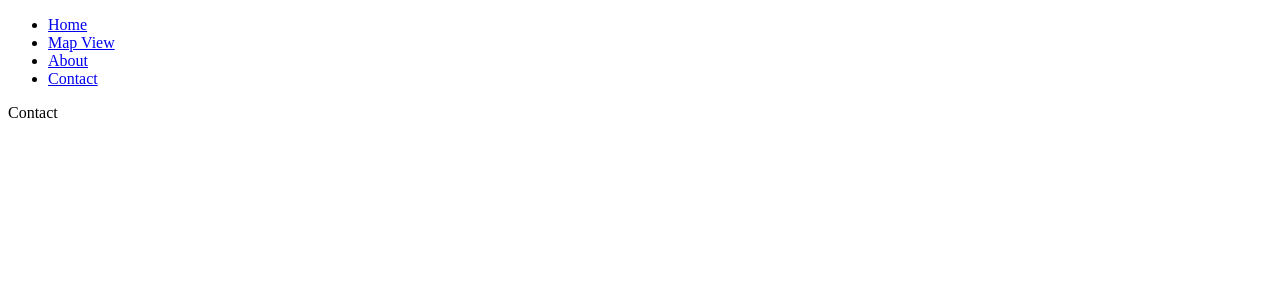
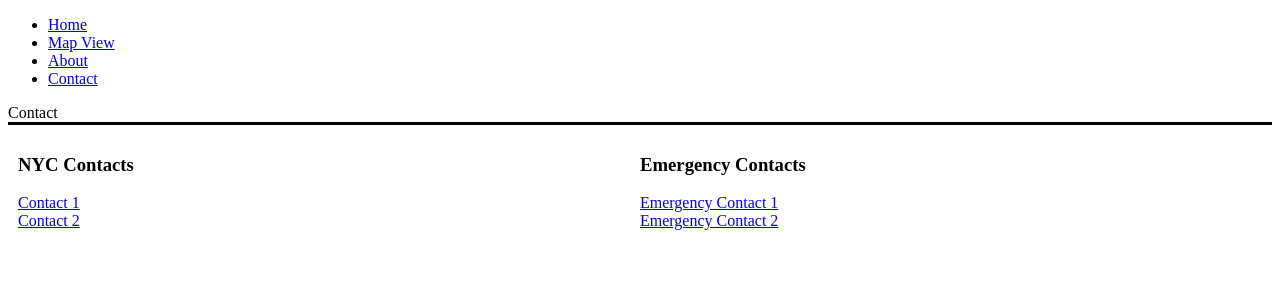
Before and after one commit to albertohuerta22/homelink, a React (Create React App) app in the folder frontend/: page /contact in a window 1280 px wide. Shown: the top 300 px of the page. Built offline with nearby package versions, Linux system fonts and the light colour scheme.

Commit message:
added footer, add new screens, adjusted routes

```diff
--- a/frontend/src/App.js
+++ b/frontend/src/App.js
@@ -4,6 +4,7 @@ import Navbar from './Components/Nav';
 import About from './Screens/About';
 import Map from './Screens/Map';
 import Contact from './Screens/Contact';
+import Footer from './Components/Footer';
 
 import './App.css';
 
@@ -17,6 +18,7 @@ function App() {
         <Route path="/map" element={<Map />} />
         <Route path="/contact" element={<Contact />} />
       </Routes>
+      <Footer />
     </Router>
   );
 }
--- /dev/null
+++ b/frontend/src/Components/Footer.js
@@ -0,0 +1,55 @@
+import React from 'react';
+import { Link } from 'react-router-dom';
+
+const Footer = () => {
+  return (
+    <footer style={footerStyle}>
+      {/* NYC Contacts Section */}
+      <div style={sectionStyle}>
+        <h3>NYC Contacts</h3>
+        <ul style={listStyle}>
+          <li>
+            <Link to="/nyc/contact1">Contact 1</Link>
+          </li>
+          <li>
+            <Link to="/nyc/contact2">Contact 2</Link>
+          </li>
+          {/* Add more links as needed */}
+        </ul>
+      </div>
+
+      {/* Emergency Contacts Section */}
+      <div style={sectionStyle}>
+        <h3>Emergency Contacts</h3>
+        <ul style={listStyle}>
+          <li>
+            <Link to="/emergency/contact1">Emergency Contact 1</Link>
+          </li>
+          <li>
+            <Link to="/emergency/contact2">Emergency Contact 2</Link>
+          </li>
+          {/* Add more links as needed */}
+        </ul>
+      </div>
+    </footer>
+  );
+};
+
+// Styles
+const footerStyle = {
+  display: 'flex',
+  justifyContent: 'space-between',
+  borderTop: 'solid',
+  padding: '10px',
+};
+
+const sectionStyle = {
+  flex: 1,
+};
+
+const listStyle = {
+  listStyleType: 'none',
+  padding: 0,
+};
+
+export default Footer;
```
Also changed, not shown: frontend/src/Screens/Resources.js (added, +7 -0 lines), frontend/src/Screens/News.js (added).
